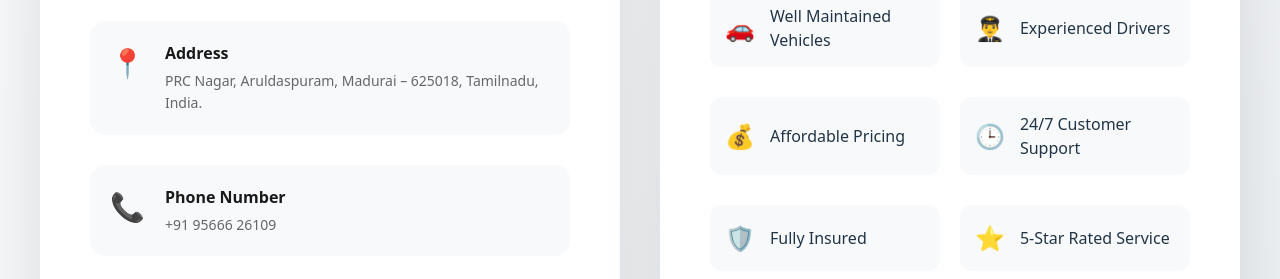
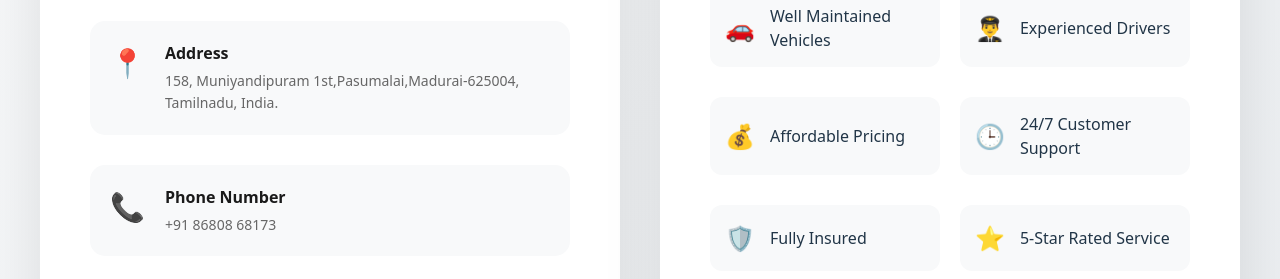
Before and after one commit to Simon0907/D-Square-Tours-Travels, a React (Vite) app: page /contact in a window 1280 px wide. Shown: the part 673-952 px from the top of the page. Built offline with nearby package versions, Linux system fonts and the light colour scheme.

Commit message:
Contact.jsx

```diff
--- a/src/pages/Contact.jsx
+++ b/src/pages/Contact.jsx
@@ -22,12 +22,12 @@ const Contact = () => {
 
             <InfoItem
               title="Address"
-              text="PRC Nagar, Aruldaspuram, Madurai – 625018, Tamilnadu, India."
+              text="158, Muniyandipuram 1st,Pasumalai,Madurai-625004, Tamilnadu, India."
               icon="📍"
             />
             <InfoItem
               title="Phone Number"
-              text="+91 95666 26109"
+              text="+91 86808 68173"
               icon="📞"
             />
             <InfoItem
@@ -60,12 +60,12 @@ const Contact = () => {
             </div>
 
             <div className="cta-buttons">
-              <a href="tel:+917904754364" className="cta-btn call-btn">
+              <a href="tel:+9186808 68173" className="cta-btn call-btn">
                 📞 Call Now
               </a>
 
               <a
-                href="https://wa.me/917904754364"
+                href="https://wa.me/86808 68173"
                 target="_blank"
                 rel="noopener noreferrer"
                 className="cta-btn whatsapp-btn"
```
